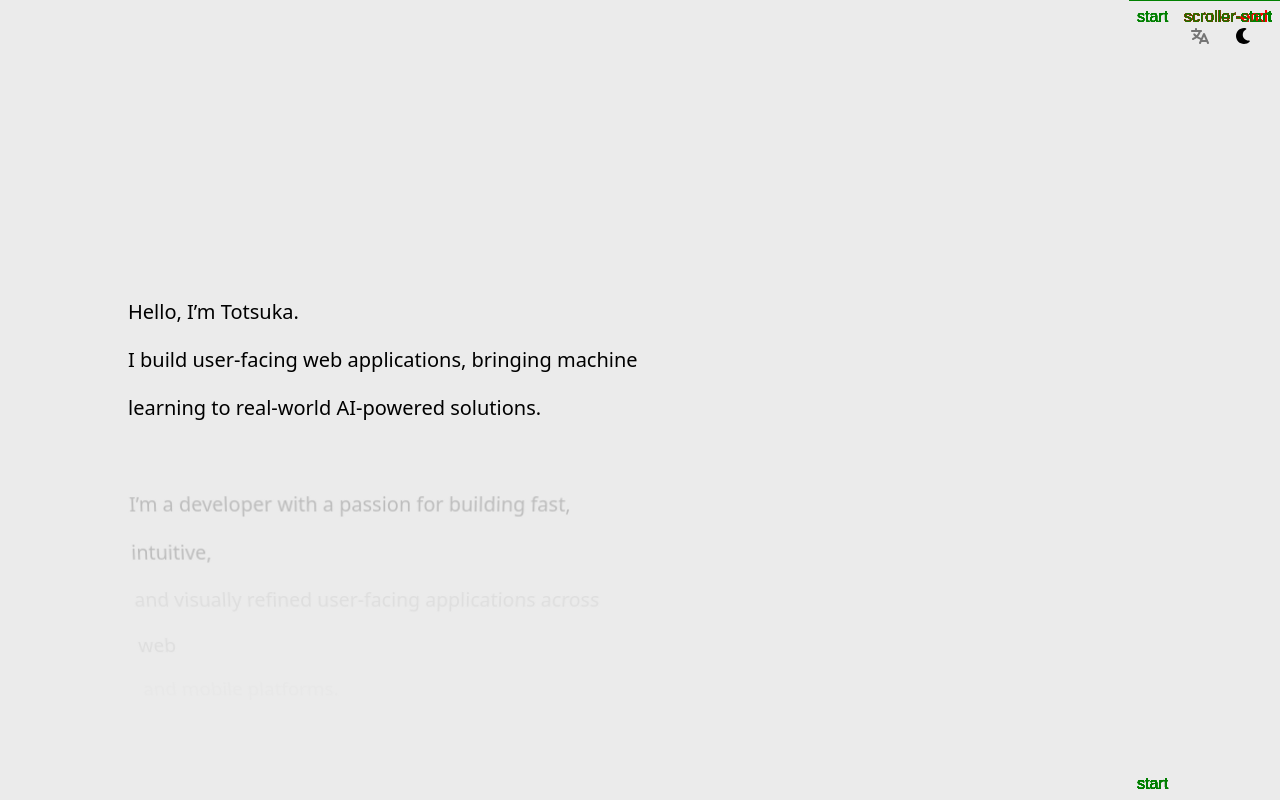
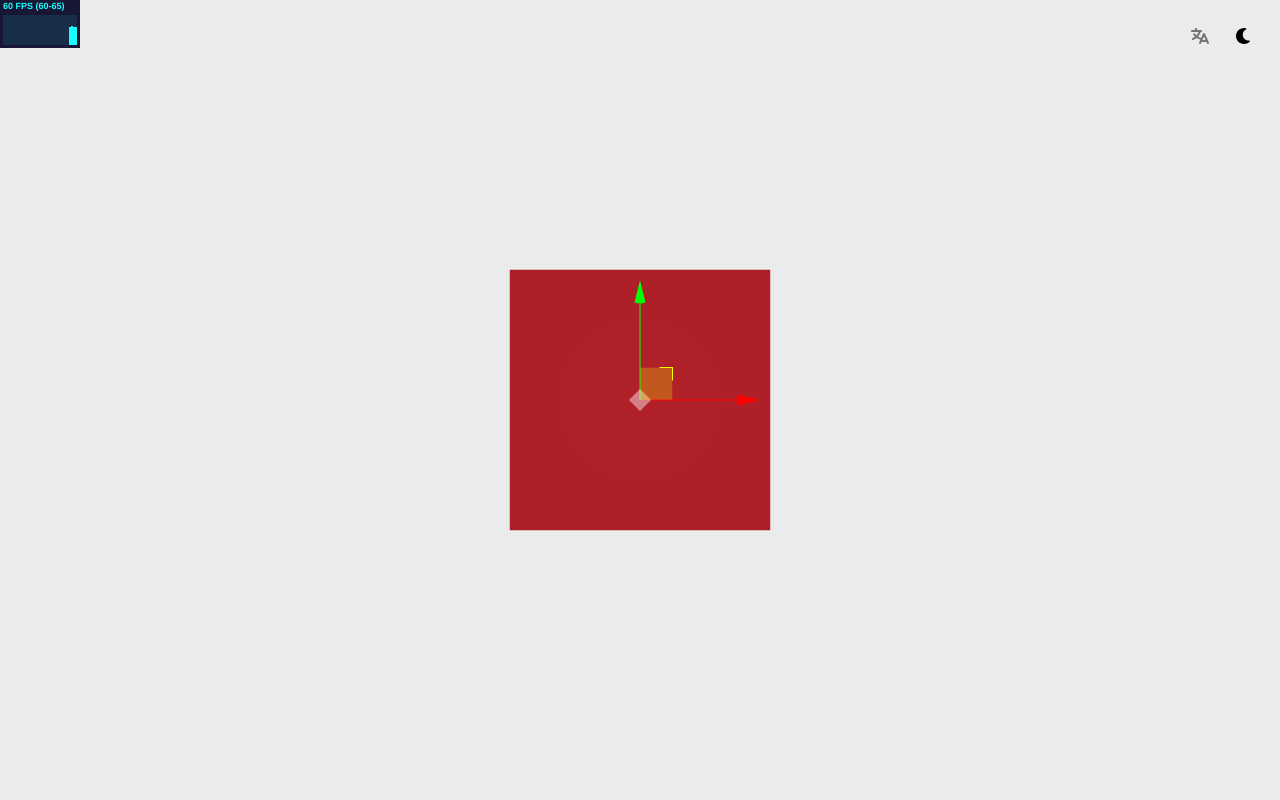
Before and after one commit to totsukatomofumi/personal-site-2, a React (Vite) app: page / in a window 1280 px wide. Shown: the top 800 px of the page. Built offline with nearby package versions, Linux system fonts and the light colour scheme.

Commit message:
Add initial 3d scene

```diff
--- a/src/App.jsx
+++ b/src/App.jsx
@@ -1,10 +1,11 @@
 import { faLanguage, faMoon, faSun } from "@fortawesome/free-solid-svg-icons";
 import { FontAwesomeIcon } from "@fortawesome/react-fontawesome";
 import { useGSAP } from "@gsap/react";
+import { Canvas } from "@react-three/fiber";
 import gsap from "gsap";
 import { ScrollTrigger } from "gsap/ScrollTrigger";
 import { createRef, useRef, useState } from "react";
-import { Text, Toolbar } from "./components/";
+import { Scene, Text, Toolbar } from "./components/";
 import {
   APP_CONTEXT as AppContext,
   IS_DEV as isDev,
@@ -110,9 +111,10 @@ function App() {
       }`}
     >
       {/* ============= Content ================ */}
+      <div className="fixed top-0 left-0 w-screen h-screen">
         <AppContext value={contextValue}>
           {/* ============ Foreground ============= */}
-        <Toolbar className="fixed top-5 right-5 z-50">
+          <Toolbar className="absolute top-5 right-5 z-50">
             <Toolbar.Button
               icon={<FontAwesomeIcon icon={faLanguage} />}
               disabled
@@ -124,11 +126,16 @@ function App() {
             />
           </Toolbar>
           {!isDevHideText && (
-          <Text className="fixed top-0 left-0 z-40 w-screen h-screen" />
+            <Text className="absolute top-0 left-0 z-40 w-full h-full" />
           )}
           {/* ============ Background ============= */}
-        {/* Canvas + Scene */}
+          <div className="absolute top-0 left-0 -z-50 w-full h-full">
+            <Canvas>
+              <Scene />
+            </Canvas>
+          </div>
         </AppContext>
+      </div>
       {/* ========== ScrollTriggers ============ */}
       {isScrollable &&
         scrollTriggerRefs.current.map((ref, index) => (
--- a/src/components/Scene/index.jsx
+++ b/src/components/Scene/index.jsx
@@ -1,5 +1,20 @@
-function Scene({ className, ...props }) {
-  return <div className={className}></div>;
+import { Stats, TransformControls } from "@react-three/drei";
+import { IS_DEV_SHOW_STATS as isDevShowStats } from "../../constants";
+
+function Scene() {
+  return (
+    <>
+      <TransformControls mode="translate">
+        <mesh>
+          <boxGeometry args={[2, 2, 2]} />
+          <meshPhongMaterial />
+        </mesh>
+      </TransformControls>
+      <ambientLight intensity={0.1} />
+      <directionalLight position={[0, 0, 5]} color="red" />
+      {isDevShowStats && <Stats className="stats" />}
+    </>
+  );
 }
 
 export default Scene;
--- a/src/constants.jsx
+++ b/src/constants.jsx
@@ -3,7 +3,8 @@ import { createContext } from "react";
 export const IS_DEV = import.meta.env.DEV;
 export const IS_DEV_SHOW_SCROLL_TRIGGER_MARKERS = IS_DEV && true; // set to true to show ScrollTrigger markers
 export const IS_DEV_SHOW_TEXT_OVERLAY = IS_DEV && false; // set to true to enable dev text overlay
-export const IS_DEV_HIDE_TEXT = IS_DEV && false; // set to true to hide text sections in dev mode
+export const IS_DEV_HIDE_TEXT = IS_DEV && true; // set to true to hide text sections in dev mode
+export const IS_DEV_SHOW_STATS = IS_DEV && true; // set to true to show stats (FPS, etc.)
 export const APP_CONTEXT = createContext();
 export const TEXT_SECTIONS = [
   [
```
Also changed, not shown: src/components/Toolbar/components/index.js (renamed from src/components/Toolbar/components/index.jsx). Lines whose indentation alone changed are shown as unchanged.
